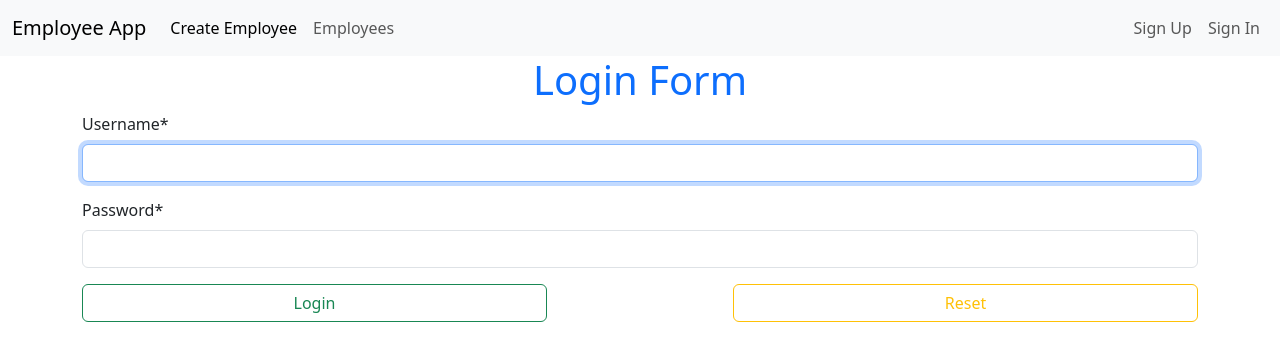
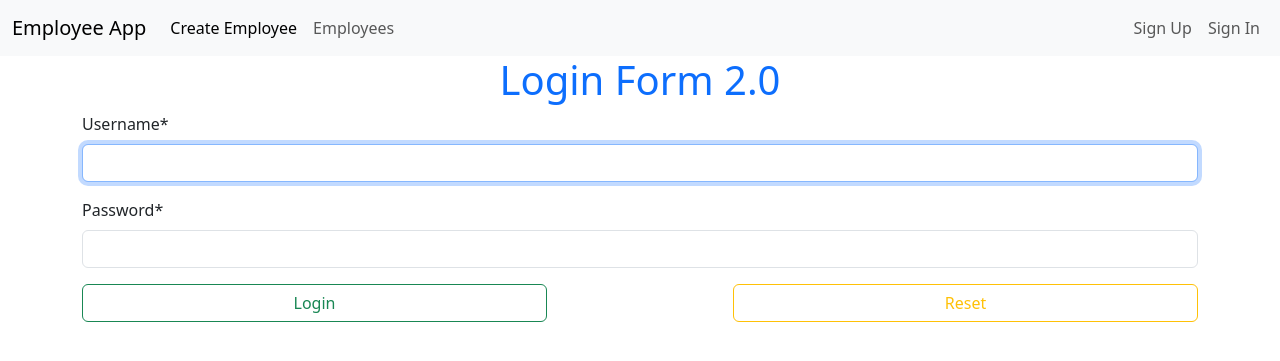
Before and after one commit to Sonali0691/DjangoRepo, a Django app: page / in a window 1280 px wide. Shown: the top 361 px of the page. Run offline with Django 4.2, Linux system fonts and the light colour scheme; some libraries are stand-ins or nearby versions.

Commit message:
changes done in login form

```diff
--- a/templates/employee_app/login.html
+++ b/templates/employee_app/login.html
@@ -7,7 +7,7 @@
 
 {% block content %}
   <div class="container">
-    <h1 class="text-primary text-center">Login Form</h1>
+    <h1 class="text-primary text-center">Login Form 2.0</h1>
     <form method="post">
       {% csrf_token %}
       {{ form|crispy }}
```
